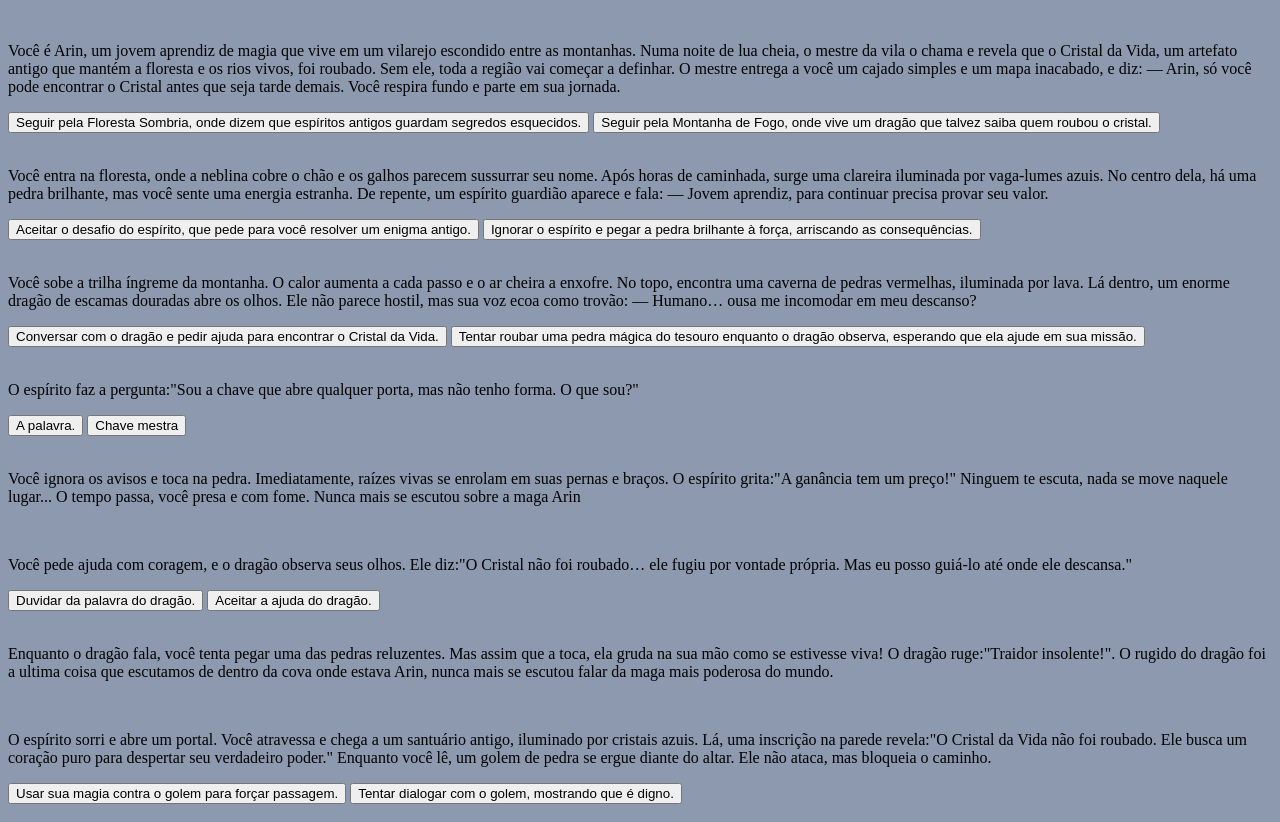
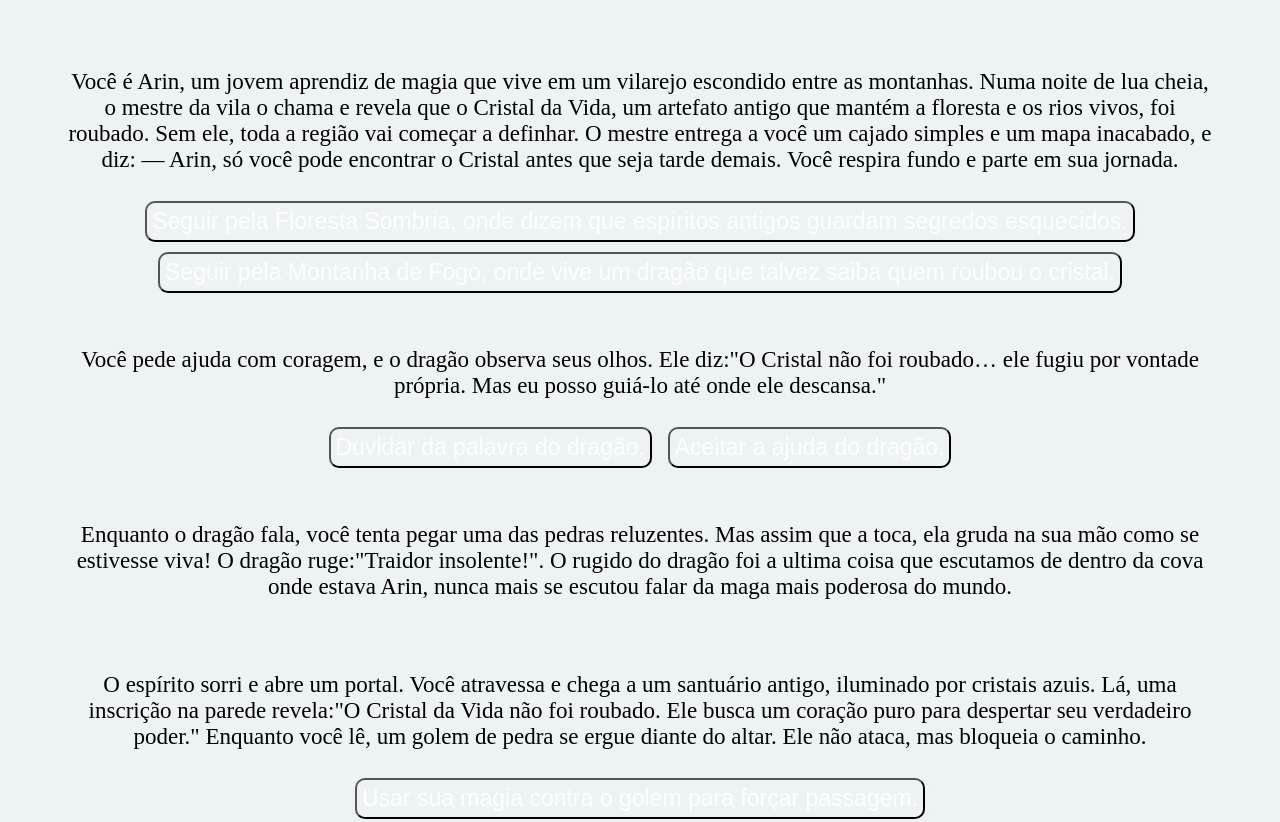
Before and after one commit to nunesmelojoao-byte/vocemesmocria, a plain HTML site: page index.html in a window 1280 px wide. Shown: the top 822 px of the page. Drawn offline with Linux system fonts and the light colour scheme.

Commit message:
Add files via upload

```diff
--- a/script.js
+++ b/script.js
@@ -1,10 +1,11 @@
-const avanca = document.querySelectorAll("btn-proximo")
+const avanca = document.querySelectorAll('.btn-proximo')
 
-avanca.forEach(button =>{
-    button.addEventListener("click", function(){
-        const atual =document.querySelector(',ativo')
-        const proximoPasso = "passo" + this.getAttribute('data-proximo'
-    atual.classList.remove
+avanca.forEach(button => {
+    button.addEventListener('click' , function(){
+      const atual = document. querySelector('.ativo')
+      const proximoPasso = 'passo-' + this.getAttribute('data-proximo')
 
-     }
-  })
+      atual.classList.remove('ativo')
+      document.getElementById(proximoPasso).classList.add('ativo')
+    })
+})
--- a/style.css
+++ b/style.css
@@ -7,5 +7,42 @@
 }
 
 body{
-    background-color: var(--cinza);
+
+background-color: var(--branco);
+    display: flex;
+    align-items: center;
+    justify-content: center;
+    font-size: 23px;
+    margin: 0;
+    padding: 0;
 }
+
+main{
+    margin: 20px 0;
+    text-align: center;
+    max-width: 90%;
+}
+
+button{
+    background-color: var(--azul-forte);
+    font-size: 23px;
+    padding: 5px;
+    border-radius: 10px;
+    margin: 5px;
+    color: rgb(253, 253, 253);
+    box-shadow: 2px 2px 5px var(--branco);
+}
+
+button:hover{
+    background-color: var(--laranja);
+    box-shadow: none;
+    transition: 0.5s;
+}
+
+.passo{
+    display: none;
+}
+
+.passo.ativo{
+    display: block;
+}
```
Also changed, not shown: index.html (line endings or trailing spaces).
